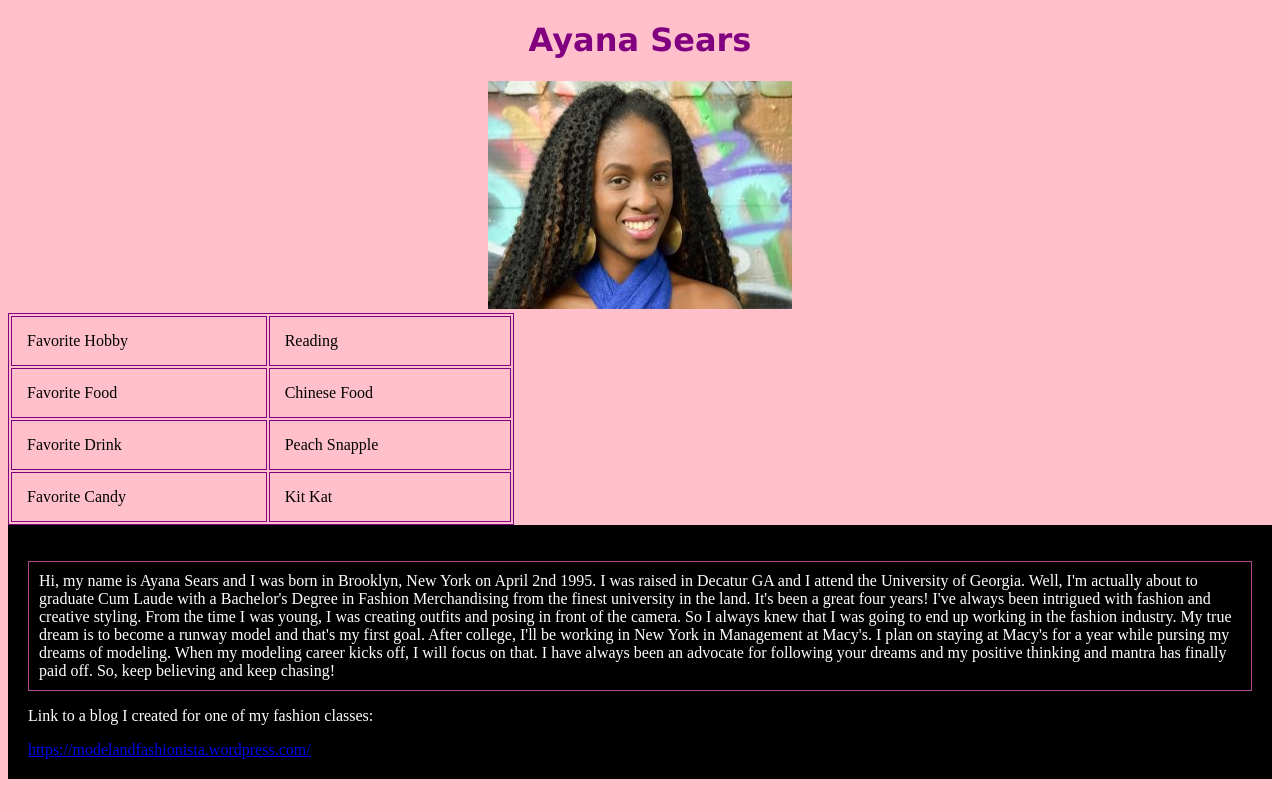
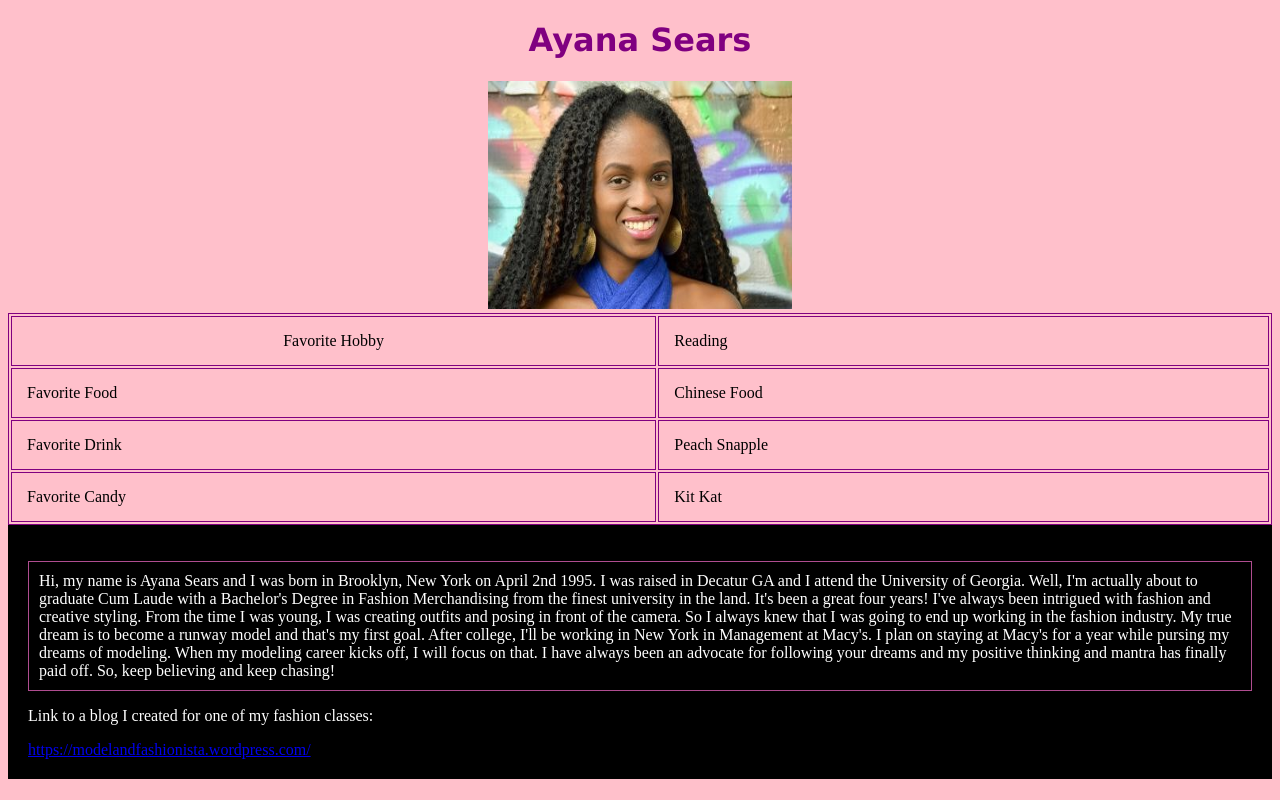
Before and after one commit to Ayana-Sears/Ayana-Sears.github.io, a plain HTML site: page index.html in a window 1280 px wide. Drawn offline with Linux system fonts and the light colour scheme.

Commit message:
commit12

```diff
--- a/index.html
+++ b/index.html
@@ -33,10 +33,10 @@ h1 {
 
 <center><img src="Ayana.jpg" alt="Me" style="width:304px;height:228px;"></center>
 
-<table style="width:40%">
+<table style="width:100%">
 <tr>
-    <td>Favorite Hobby</td>
-    <td>Reading</td>
+    <td><center>Favorite Hobby</td>
+    <td>Reading</td></center>
     </tr>
   <tr>
     <td>Favorite Food</td>
```
